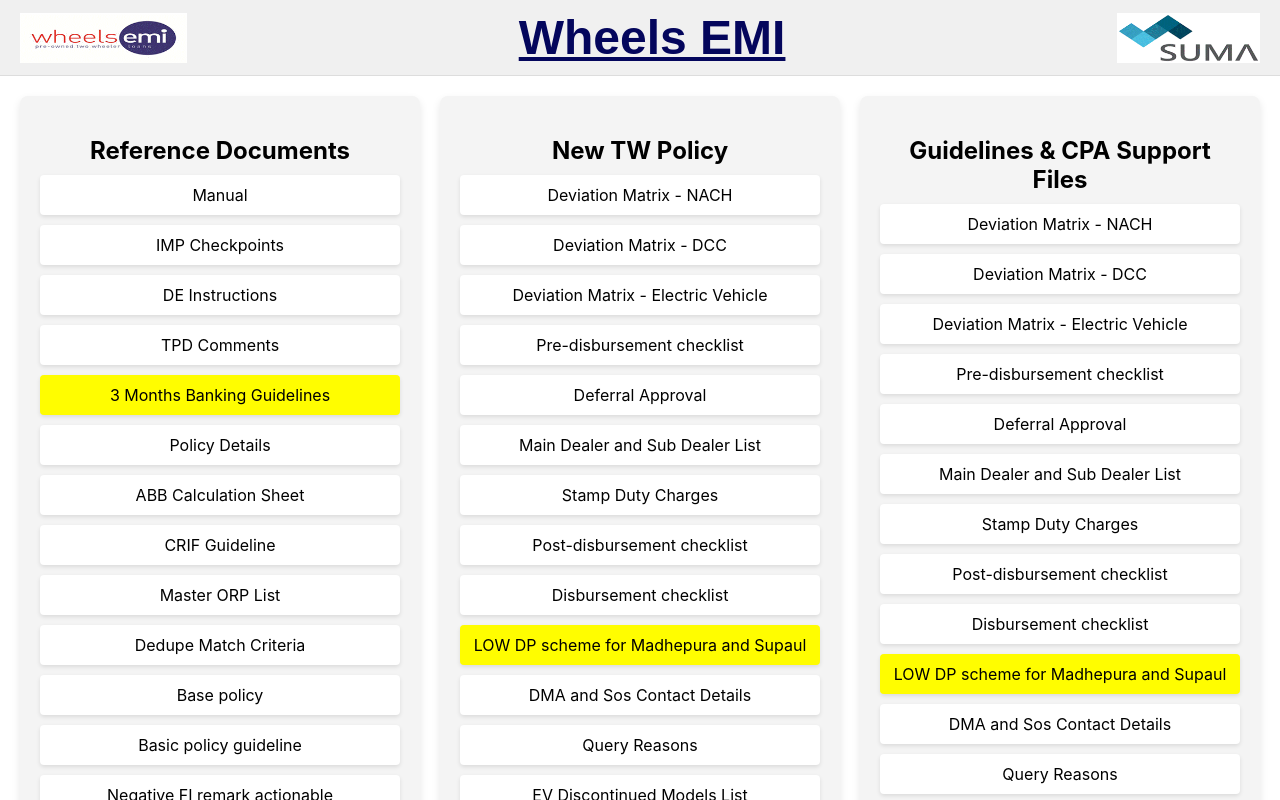
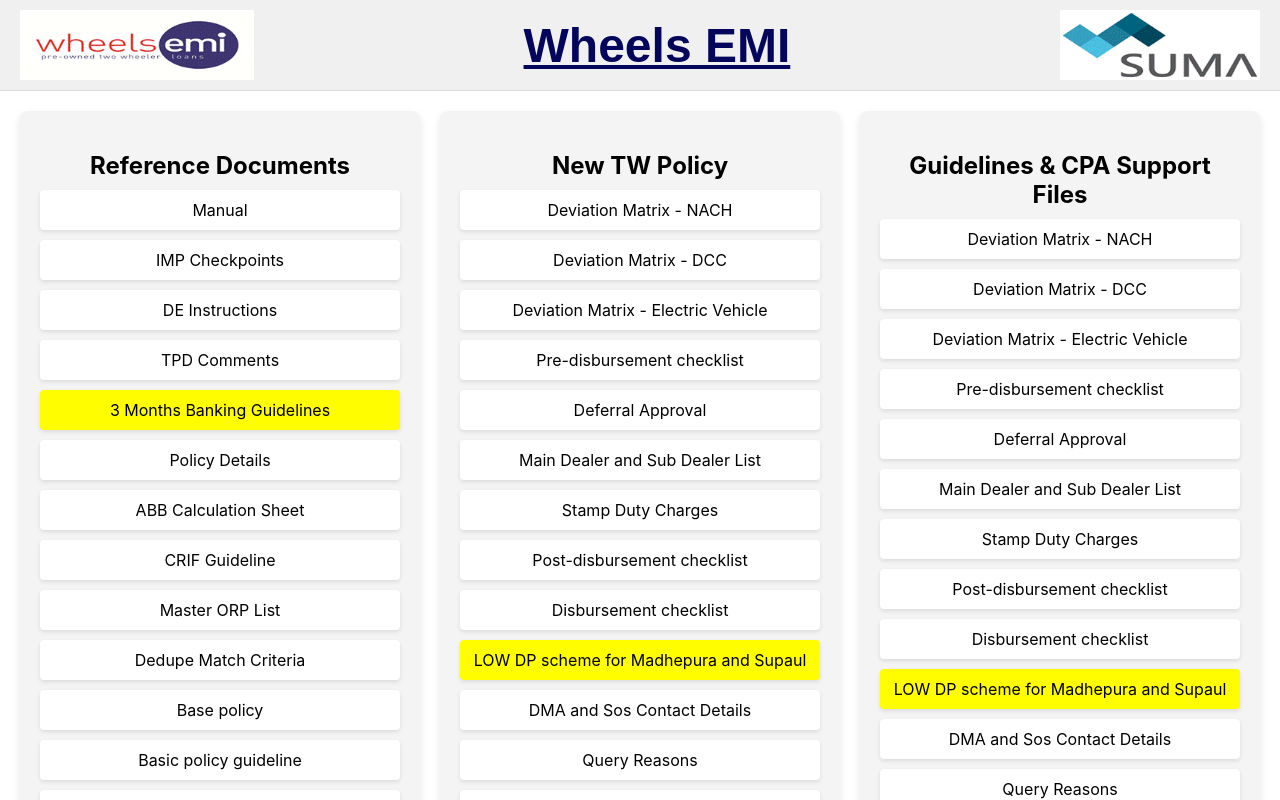
Before and after one commit to shrishailbagale/wheelsemi-dashboard, a React (Create React App) app: page / in a window 1280 px wide. Shown: the top 800 px of the page. Built offline with nearby package versions, Linux system fonts and the light colour scheme.

Commit message:
font size changed

```diff
--- a/src/components/TopNavbar.css
+++ b/src/components/TopNavbar.css
@@ -14,7 +14,7 @@
   /* Logo styles */
   .logo-left,
   .logo-right {
-    height: 50px; /* Adjust as needed */
+    height: 70px; /* Adjust as needed */
     width: auto;
   }
 
@@ -41,6 +41,6 @@
 
     .logo-center {
       margin: 10px 0;
-      font-size: 28pt;
+      font-size: 22pt;
     }
   }
```
